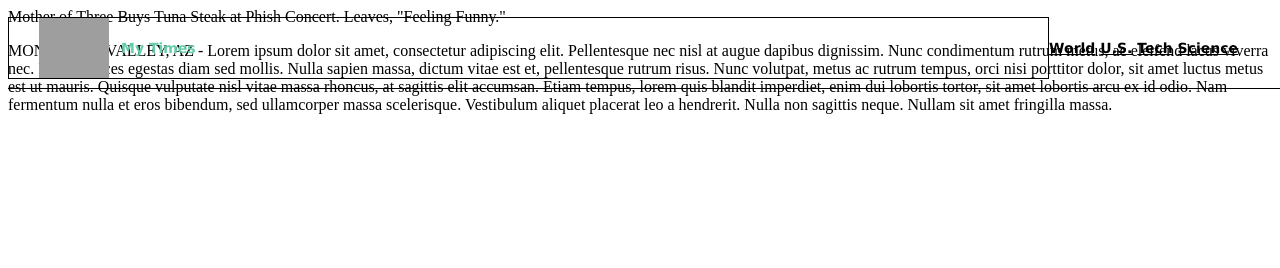
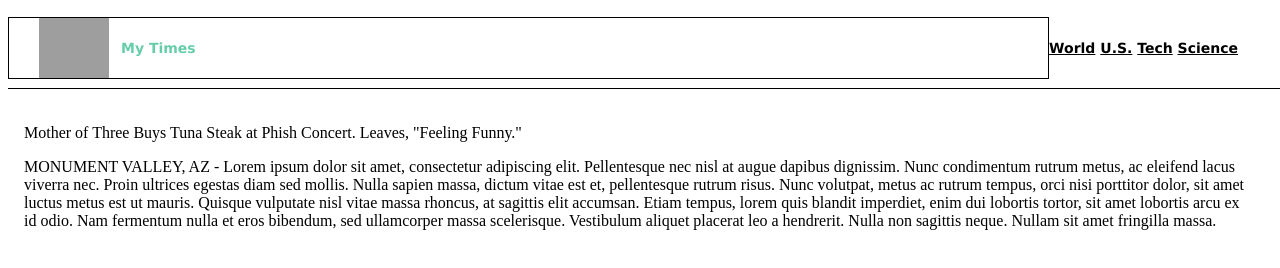
Before and after one commit to saudat13/mytimes, a plain HTML site: page index.html in a window 1280 px wide. Drawn offline with Linux system fonts and the light colour scheme; grey boxes are pictures that could not be loaded.

Commit message:
Added properties and values to .content in css.

```diff
--- a/resources/css/style.css
+++ b/resources/css/style.css
@@ -40,3 +40,9 @@ header nav {
   }
 
   /* Main Content Container */
+
+  .content {
+    display: flex;
+    width: 1232px;
+    margin: 0 auto 78px auto;
+    padding-top: 116px;
```
